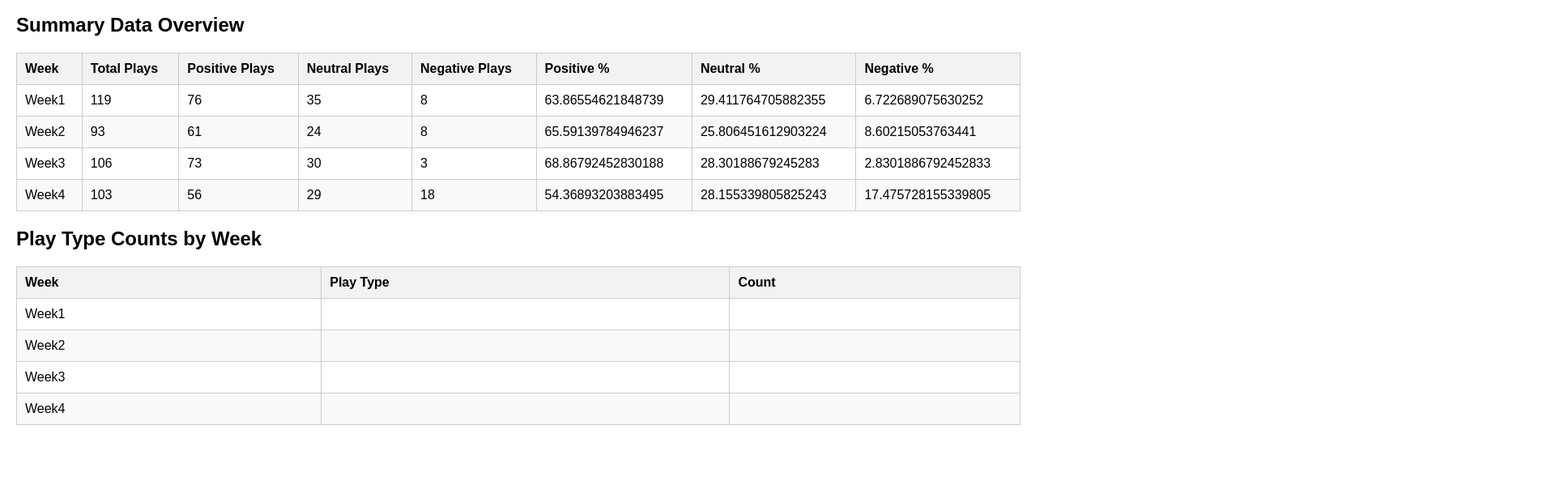
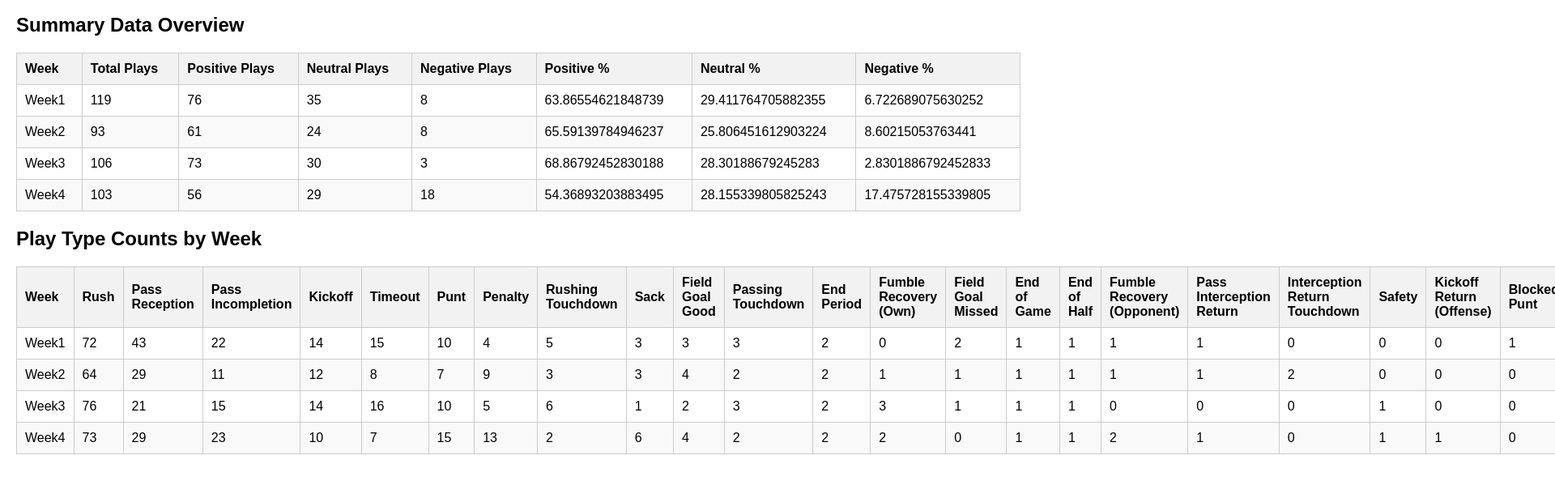
Before and after one commit to sjfremen/vols-football-2024, a plain HTML site: page index.html in a window 1280 px wide. Shown: the part 101-700 px from the top of the page at 81% size, 1920 px wide, since content can reach past the window. Drawn offline with nearby package versions, Linux system fonts and the light colour scheme.

Commit message:
Update index.html

```diff
--- a/index.html
+++ b/index.html
@@ -39,8 +39,28 @@
             <thead>
                 <tr>
                     <th>Week</th>
-                    <th>Play Type</th>
-                    <th>Count</th>
+                    <th>Rush</th>
+                    <th>Pass Reception</th>
+                    <th>Pass Incompletion</th>
+                    <th>Kickoff</th>
+                    <th>Timeout</th>
+                    <th>Punt</th>
+                    <th>Penalty</th>
+                    <th>Rushing Touchdown</th>
+                    <th>Sack</th>
+                    <th>Field Goal Good</th>
+                    <th>Passing Touchdown</th>
+                    <th>End Period</th>
+                    <th>Fumble Recovery (Own)</th>
+                    <th>Field Goal Missed</th>
+                    <th>End of Game</th>
+                    <th>End of Half</th>
+                    <th>Fumble Recovery (Opponent)</th>
+                    <th>Pass Interception Return</th>
+                    <th>Interception Return Touchdown</th>
+                    <th>Safety</th>
+                    <th>Kickoff Return (Offense)</th>
+                    <th>Blocked Punt</th>
                 </tr>
             </thead>
             <tbody>
@@ -72,16 +92,32 @@
         // Load play type counts data
         d3.csv("data/play_type.csv").then(function(data) {
             const tbody = d3.select("#play-type-table tbody");
-            const weeks = Array.from(new Set(data.map(d => d['Week']))); // Get unique weeks
 
-            weeks.forEach(week => {
-                const weekData = data.filter(d => d['Week'] === week);
-                weekData.forEach(d => {
-                    const row = tbody.append("tr");
-                    row.append("td").text(d['Week']);
-                    row.append("td").text(d['Play Type']);
-                    row.append("td").text(d['Count']);
-                });
+            data.forEach(d => {
+                const row = tbody.append("tr");
+                row.append("td").text(d['Week']);
+                row.append("td").text(d['Rush']);
+                row.append("td").text(d['Pass Reception']);
+                row.append("td").text(d['Pass Incompletion']);
+                row.append("td").text(d['Kickoff']);
+                row.append("td").text(d['Timeout']);
+                row.append("td").text(d['Punt']);
+                row.append("td").text(d['Penalty']);
+                row.append("td").text(d['Rushing Touchdown']);
+                row.append("td").text(d['Sack']);
+                row.append("td").text(d['Field Goal Good']);
+                row.append("td").text(d['Passing Touchdown']);
+                row.append("td").text(d['End Period']);
+                row.append("td").text(d['Fumble Recovery (Own)']);
+                row.append("td").text(d['Field Goal Missed']);
+                row.append("td").text(d['End of Game']);
+                row.append("td").text(d['End of Half']);
+                row.append("td").text(d['Fumble Recovery (Opponent)']);
+                row.append("td").text(d['Pass Interception Return']);
+                row.append("td").text(d['Interception Return Touchdown']);
+                row.append("td").text(d['Safety']);
+                row.append("td").text(d['Kickoff Return (Offense)']);
+                row.append("td").text(d['Blocked Punt']);
             });
         }).catch(error => {
             console.error('Error loading the play type counts CSV file:', error);
```
